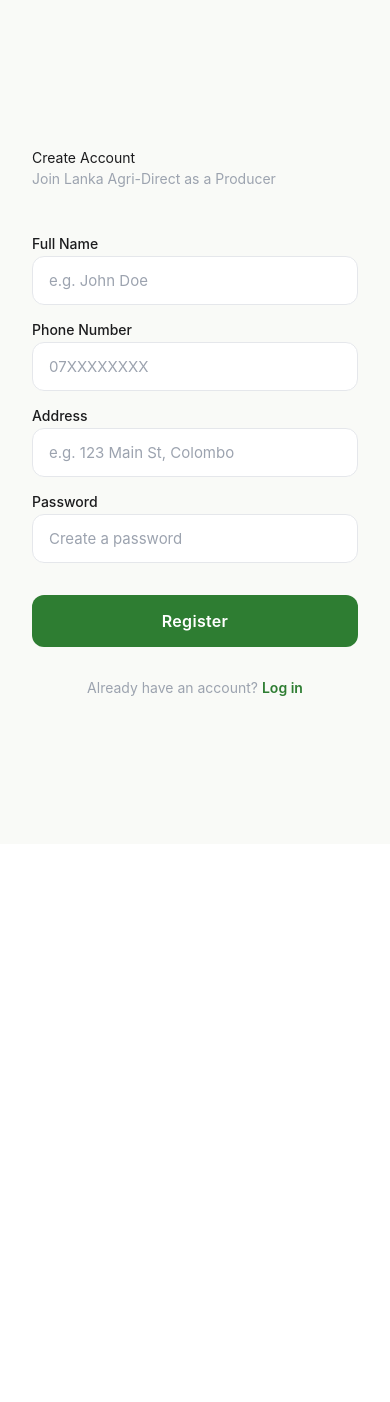
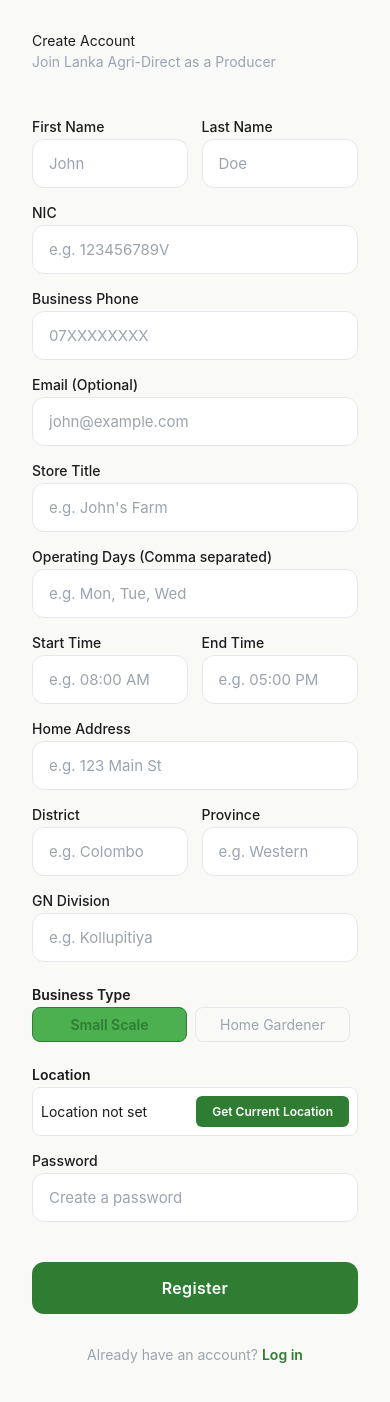
Before and after one commit to dragon-udfly/LankaAgriDirect, a React Native app in the folder mobile-app/: screen /Register in a window 390 px wide. Before the commit the page ends 844 px from the top, so only its background shows below. Built offline with nearby package versions, Linux system fonts and the light colour scheme.

Commit message:
feat: add registration screen and include build/debug documentation logs

```diff
--- a/mobile-app/src/screens/auth/RegisterScreen.js
+++ b/mobile-app/src/screens/auth/RegisterScreen.js
@@ -3,10 +3,10 @@
   View,
   Text,
   StyleSheet,
-  SafeAreaView,
   KeyboardAvoidingView,
   Platform,
   ScrollView,
+  TouchableOpacity,
 } from 'react-native';
 import {COLORS, SPACING, FONTS} from '../../theme/colors';
 import AppInput from '../../components/AppInput';
@@ -14,19 +14,51 @@
 import AlertBox from '../../components/AlertBox';
 import {registerProducer} from '../../api/authApi';
 import {useAuth} from '../../context/AuthContext';
+import Geolocation from '@react-native-community/geolocation';
 
 const RegisterScreen = ({navigation}) => {
   const [formData, setFormData] = useState({
-    name: '',
-    phoneNumber: '',
+    firstName: '',
+    lastName: '',
+    nic: '',
+    businessPhone: '',
+    email: '',
+    storeTitle: '',
+    operatingDays: '',
+    startTime: '',
+    endTime: '',
+    homeAddress: '',
+    district: '',
+    province: '',
+    gnDivision: '',
+    businessType: 'small-scale',
     password: '',
-    address: '',
-    nicPhotoUrl: 'https://via.placeholder.com/150', // Placeholder for MVP
+    latitude: null,
+    longitude: null,
+    nicPhotoUrl: 'https://via.placeholder.com/150', // Placeholder
   });
+
   const [loading, setLoading] = useState(false);
   const [error, setError] = useState(null);
   const [fieldErrors, setFieldErrors] = useState({});
   const {signIn} = useAuth();
+
+  const getLocation = () => {
+    Geolocation.getCurrentPosition(
+      position => {
+        setFormData(prev => ({
+          ...prev,
+          latitude: position.coords.latitude,
+          longitude: position.coords.longitude,
+        }));
+        alert('Location acquired successfully!');
+      },
+      error => {
+        alert('Error getting location: ' + error.message);
+      },
+      {enableHighAccuracy: true, timeout: 15000, maximumAge: 10000},
+    );
+  };
 
   const handleRegister = async () => {
     setLoading(true);
@@ -34,8 +66,16 @@
     setFieldErrors({});
 
     try {
-      // Create user and auto-login with response token
-      const res = await registerProducer(formData);
+      const daysArray = formData.operatingDays
+        ? formData.operatingDays.split(',').map(day => day.trim()).filter(day => day.length > 0)
+        : [];
+
+      const payload = {
+        ...formData,
+        operatingDays: daysArray,
+      };
+
+      const res = await registerProducer(payload);
       await signIn(res.data);
     } catch (err) {
       setError(err.message || 'Failed to register account');
@@ -45,46 +85,201 @@
     }
   };
 
+  const setField = (field, value) => {
+    setFormData(prev => ({...prev, [field]: value}));
+  };
+
   return (
-    <SafeAreaView style={styles.container}>
-      <KeyboardAvoidingView
-        style={{flex: 1}}
-        behavior={Platform.OS === 'ios' ? 'padding' : undefined}>
-        <ScrollView contentContainerStyle={styles.scroll}>
-          <Text style={styles.title}>Create Account</Text>
+    <KeyboardAvoidingView
+      style={styles.container}
+      behavior={Platform.OS === 'ios' ? 'padding' : undefined}>
+      <ScrollView
+        contentContainerStyle={styles.scroll}
+        keyboardShouldPersistTaps="handled"
+        showsVerticalScrollIndicator={false}>
+        <Text style={styles.title}>Create Account</Text>
           <Text style={styles.subtitle}>Join Lanka Agri-Direct as a Producer</Text>
 
           {error && <AlertBox type="error" message={error} style={styles.alert} />}
 
           <View style={styles.form}>
+            <View style={styles.row}>
+              <View style={styles.halfInput}>
+                <AppInput
+                  label="First Name"
+                  placeholder="John"
+                  value={formData.firstName}
+                  onChangeText={val => setField('firstName', val)}
+                  error={fieldErrors.firstName}
+                />
+              </View>
+              <View style={styles.halfInput}>
+                <AppInput
+                  label="Last Name"
+                  placeholder="Doe"
+                  value={formData.lastName}
+                  onChangeText={val => setField('lastName', val)}
+                  error={fieldErrors.lastName}
+                />
+              </View>
+            </View>
+
             <AppInput
-              label="Full Name"
-              placeholder="e.g. John Doe"
-              value={formData.name}
-              onChangeText={val => setFormData({...formData, name: val})}
-              error={fieldErrors.name}
+              label="NIC"
+              placeholder="e.g. 123456789V"
+              value={formData.nic}
+              onChangeText={val => setField('nic', val)}
+              error={fieldErrors.nic}
             />
+
             <AppInput
-              label="Phone Number"
+              label="Business Phone"
               placeholder="07XXXXXXXX"
               keyboardType="phone-pad"
-              value={formData.phoneNumber}
-              onChangeText={val => setFormData({...formData, phoneNumber: val})}
-              error={fieldErrors.phoneNumber}
+              value={formData.businessPhone}
+              onChangeText={val => setField('businessPhone', val)}
+              error={fieldErrors.businessPhone}
             />
+
             <AppInput
-              label="Address"
-              placeholder="e.g. 123 Main St, Colombo"
-              value={formData.address}
-              onChangeText={val => setFormData({...formData, address: val})}
-              error={fieldErrors.address}
+              label="Email (Optional)"
+              placeholder="john@example.com"
+              keyboardType="email-address"
+              value={formData.email}
+              onChangeText={val => setField('email', val)}
+              error={fieldErrors.email}
             />
+
+            <AppInput
+              label="Store Title"
+              placeholder="e.g. John's Farm"
+              value={formData.storeTitle}
+              onChangeText={val => setField('storeTitle', val)}
+              error={fieldErrors.storeTitle}
+            />
+
+            <AppInput
+              label="Operating Days (Comma separated)"
+              placeholder="e.g. Mon, Tue, Wed"
+              value={formData.operatingDays}
+              onChangeText={val => setField('operatingDays', val)}
+              error={fieldErrors.operatingDays}
+            />
+
+            <View style={styles.row}>
+              <View style={styles.halfInput}>
+                <AppInput
+                  label="Start Time"
+                  placeholder="e.g. 08:00 AM"
+                  value={formData.startTime}
+                  onChangeText={val => setField('startTime', val)}
+                  error={fieldErrors.startTime}
+                />
+              </View>
+              <View style={styles.halfInput}>
+                <AppInput
+                  label="End Time"
+                  placeholder="e.g. 05:00 PM"
+                  value={formData.endTime}
+                  onChangeText={val => setField('endTime', val)}
+                  error={fieldErrors.endTime}
+                />
+              </View>
+            </View>
+
+            <AppInput
+              label="Home Address"
+              placeholder="e.g. 123 Main St"
+              value={formData.homeAddress}
+              onChangeText={val => setField('homeAddress', val)}
+              error={fieldErrors.homeAddress}
+            />
+
+            <View style={styles.row}>
+              <View style={styles.halfInput}>
+                <AppInput
+                  label="District"
+                  placeholder="e.g. Colombo"
+                  value={formData.district}
+                  onChangeText={val => setField('district', val)}
+                  error={fieldErrors.district}
+                />
+              </View>
+              <View style={styles.halfInput}>
+                <AppInput
+                  label="Province"
+                  placeholder="e.g. Western"
+                  value={formData.province}
+                  onChangeText={val => setField('province', val)}
+                  error={fieldErrors.province}
+                />
+              </View>
+            </View>
+
+            <AppInput
+              label="GN Division"
+              placeholder="e.g. Kollupitiya"
+              value={formData.gnDivision}
+              onChangeText={val => setField('gnDivision', val)}
+              error={fieldErrors.gnDivision}
+            />
+
+            <Text style={styles.label}>Business Type</Text>
+            <View style={styles.radioGroup}>
+              <TouchableOpacity
+                style={[
+                  styles.radioBtn,
+                  formData.businessType === 'small-scale' && styles.radioBtnActive,
+                ]}
+                onPress={() => setField('businessType', 'small-scale')}>
+                <Text
+                  style={[
+                    styles.radioText,
+                    formData.businessType === 'small-scale' && styles.radioTextActive,
+                  ]}>
+                  Small Scale
+                </Text>
+              </TouchableOpacity>
+              <TouchableOpacity
+                style={[
+                  styles.radioBtn,
+                  formData.businessType === 'home-gardener' && styles.radioBtnActive,
+                ]}
+                onPress={() => setField('businessType', 'home-gardener')}>
+                <Text
+                  style={[
+                    styles.radioText,
+                    formData.businessType === 'home-gardener' && styles.radioTextActive,
+                  ]}>
+                  Home Gardener
+                </Text>
+              </TouchableOpacity>
+            </View>
+            {fieldErrors.businessType && (
+              <Text style={styles.errorText}>{fieldErrors.businessType}</Text>
+            )}
+
+            <Text style={styles.label}>Location</Text>
+            <View style={styles.locationContainer}>
+              <Text style={styles.locationText}>
+                {formData.latitude && formData.longitude
+                  ? `Lat: ${formData.latitude.toFixed(4)}, Lng: ${formData.longitude.toFixed(4)}`
+                  : 'Location not set'}
+              </Text>
+              <TouchableOpacity style={styles.locationBtn} onPress={getLocation}>
+                <Text style={styles.locationBtnText}>Get Current Location</Text>
+              </TouchableOpacity>
+            </View>
+            {(fieldErrors.latitude || fieldErrors.longitude) && (
+              <Text style={styles.errorText}>Location is required</Text>
+            )}
+
             <AppInput
               label="Password"
               placeholder="Create a password"
               isPassword
               value={formData.password}
-              onChangeText={val => setFormData({...formData, password: val})}
+              onChangeText={val => setField('password', val)}
               error={fieldErrors.password}
             />
 
@@ -106,7 +301,6 @@
           </View>
         </ScrollView>
       </KeyboardAvoidingView>
-    </SafeAreaView>
   );
 };
 
@@ -116,9 +310,9 @@
     backgroundColor: COLORS.background,
   },
   scroll: {
+    flexGrow: 1,
     padding: SPACING.xl,
-    flexGrow: 1,
-    justifyContent: 'center',
+    paddingBottom: 40,
   },
   title: {
     ...FONTS.h1,
@@ -133,11 +327,84 @@
   form: {
     width: '100%',
   },
+  row: {
+    flexDirection: 'row',
+    justifyContent: 'space-between',
+  },
+  halfInput: {
+    width: '48%',
+  },
+  label: {
+    ...FONTS.body,
+    fontWeight: '600',
+    color: COLORS.text,
+    marginBottom: SPACING.xs,
+    marginTop: SPACING.sm,
+  },
+  radioGroup: {
+    flexDirection: 'row',
+    marginBottom: SPACING.md,
+  },
+  radioBtn: {
+    flex: 1,
+    paddingVertical: SPACING.sm,
+    borderWidth: 1,
+    borderColor: COLORS.border,
+    borderRadius: 8,
+    alignItems: 'center',
+    marginRight: SPACING.sm,
+  },
+  radioBtnActive: {
+    borderColor: COLORS.primary,
+    backgroundColor: COLORS.primaryLight || '#e6f4ea',
+  },
+  radioText: {
+    ...FONTS.body,
+    color: COLORS.textLight,
+  },
+  radioTextActive: {
+    color: COLORS.primary,
+    fontWeight: '600',
+  },
+  locationContainer: {
+    flexDirection: 'row',
+    alignItems: 'center',
+    justifyContent: 'space-between',
+    marginBottom: SPACING.md,
+    borderWidth: 1,
+    borderColor: COLORS.border,
+    borderRadius: 8,
+    padding: SPACING.sm,
+    backgroundColor: COLORS.surface,
+  },
+  locationText: {
+    ...FONTS.body,
+    color: COLORS.text,
+    flex: 1,
+  },
+  locationBtn: {
+    backgroundColor: COLORS.primary,
+    paddingHorizontal: SPACING.md,
+    paddingVertical: SPACING.sm,
+    borderRadius: 6,
+  },
+  locationBtnText: {
+    color: COLORS.white,
+    ...FONTS.body,
+    fontWeight: '600',
+    fontSize: 12,
+  },
+  errorText: {
+    color: COLORS.error,
+    fontSize: 12,
+    marginTop: -SPACING.sm,
+    marginBottom: SPACING.md,
+  },
   alert: {
     marginBottom: SPACING.lg,
   },
   submitBtn: {
-    marginTop: SPACING.md,
+    marginTop: SPACING.lg,
   },
   footer: {
     flexDirection: 'row',
```
Also changed, not shown: 1 other file (tests, documents, lock files or other folders).
